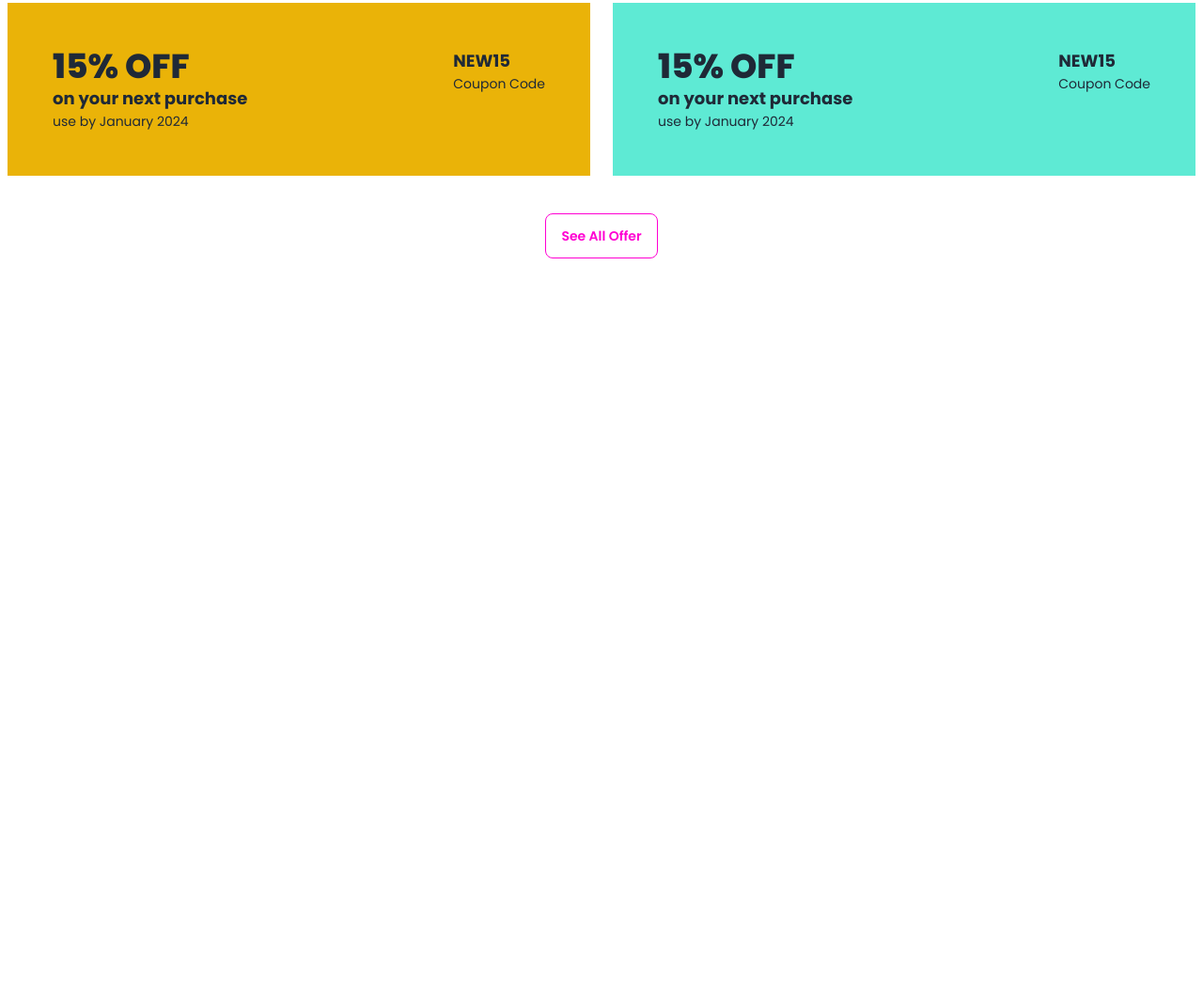
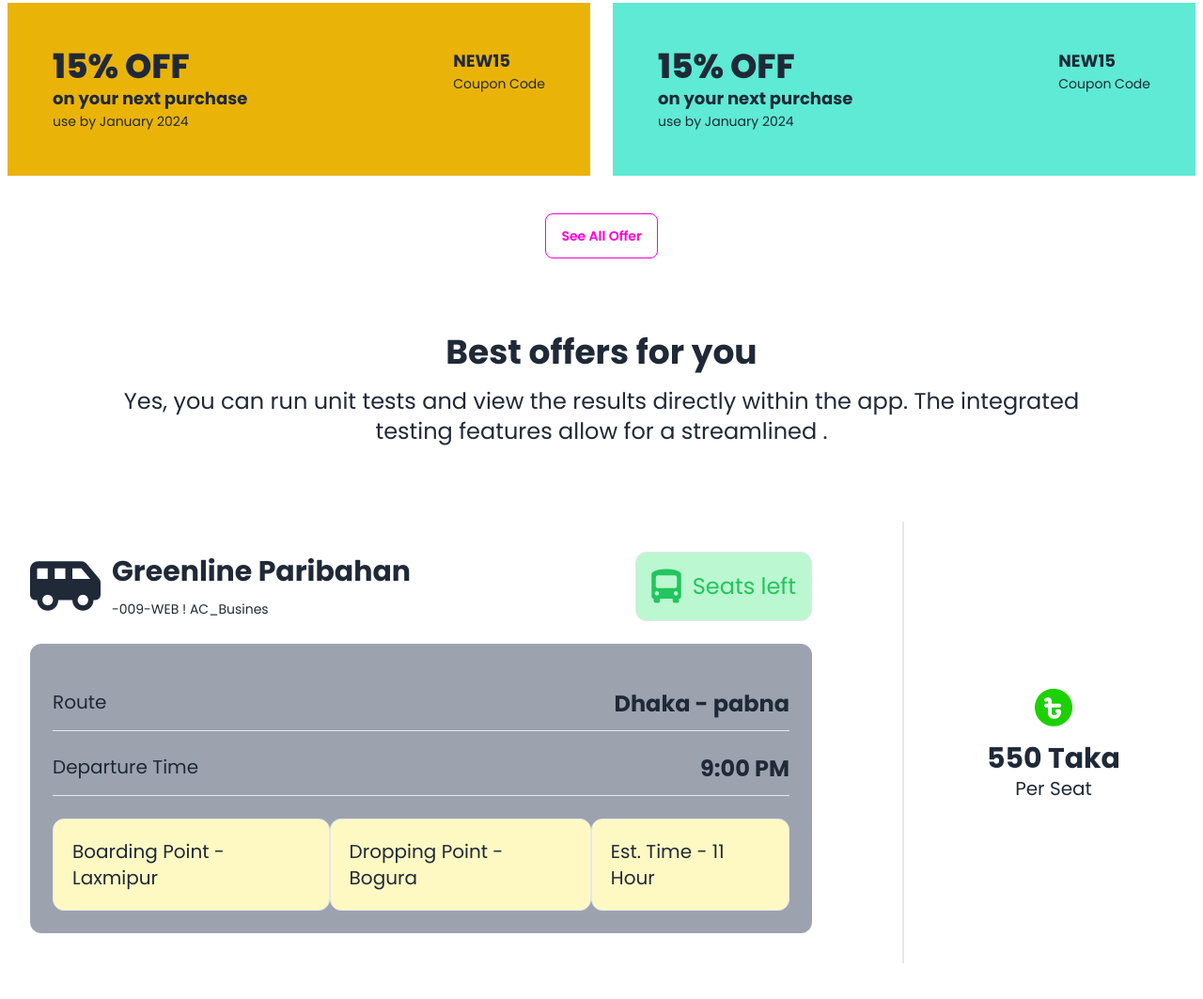
Before and after one commit to sakibalhassan/bus-ticket-website, a plain HTML site: page index.html in a window 1280 px wide. Shown: the part 1009-2072 px from the top of the page at 94% size. Before the commit the page ends 1364 px from the top, so only its background shows below. Drawn offline with nearby package versions, Linux system fonts and the light colour scheme.

Commit message:
added paribahan part

```diff
--- a/index.html
+++ b/index.html
@@ -121,6 +121,58 @@
 
         <!--=========== offer section end============== -->
 
+        <!-- =============Paribahan section start============== -->
+
+        <section>
+            <h2 class="text-4xl text-center font-bold">Best offers for you</h2>
+            <p class="text-2xl text-center mt-4"> Yes, you can run unit tests and view the results directly
+                within the app. The integrated <br> testing features allow for a streamlined .</p>
+            <div class="flex flex-col lg:flex-row justify-between my-20">
+                <div class="lg:w-[70%] p-8 rounded-xl">
+
+                    <div class="flex justify-between">
+                        <div class="flex items-center gap-3">
+                            <i class="fa-solid fa-van-shuttle text-6xl"></i>
+
+                            <div>
+                                <h3 class="text-3xl font-bold mb-3">Greenline Paribahan</h3>
+                                <p class="text-sm">-009-WEB ! AC_Busines</p>
+                            </div>
+                        </div>
+                        <div class="border p-4 rounded-xl flex gap-1 justify-center items-center bg-green-200">
+                            <i class="fa-solid fa-bus-simple text-4xl text-green-500"></i>
+                            <h4 class="text-2xl ml-2 text-green-500"> Seats left </h4>
+                        </div>
+                    </div>
+
+                    <div class="bg-gray-400 p-6 mt-6 rounded-xl">
+                        <div class="flex justify-between mt-6 ">
+                            <h4 class="text-xl">Route</h4>
+                            <h3 class="text-2xl font-bold"> Dhaka - pabna</h3>
+                        </div>
+                        <hr class="mt-3">
+                        <div class="flex justify-between mt-6 ">
+                            <h4 class="text-xl">Departure Time</h4>
+                            <h3 class="text-2xl font-bold">9:00 PM</h3>
+                        </div>
+                        <hr class="mt-3">
+                        <div class="mt-6 flex justify-around">
+                            <h3 class="text-xl border bg-yellow-100 p-5 rounded-xl">Boarding Point - Laxmipur </h3>
+                            <h3 class="text-xl border bg-yellow-100 p-5 rounded-xl">Dropping Point - Bogura </h3>
+                            <h3 class="text-xl border bg-yellow-100 p-5 rounded-xl">Est. Time - 11 Hour </h3>
+                        </div>
+                    </div>
+                </div>
+                <div class="lg:w-[25%] lg:border-l-2 p-8 flex flex-col justify-center items-center">
+                    <img src="images/fare.png" alt="">
+                    <h3 class="text-3xl font-bold mt-3"> 550 Taka</h3>
+                    <p class="text-xl">Per Seat</p>
+                </div>
+            </div>
+        </section>
+
+        <!-- =============Paribahan section end================ -->
+
     </main>
     <footer>
 
```
